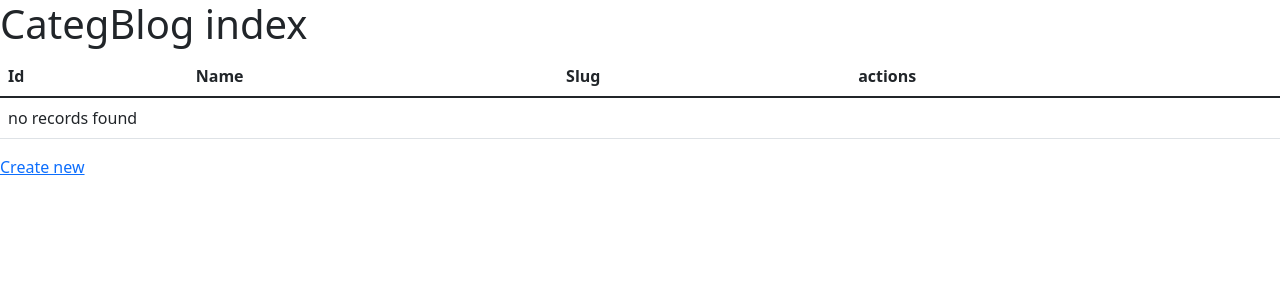
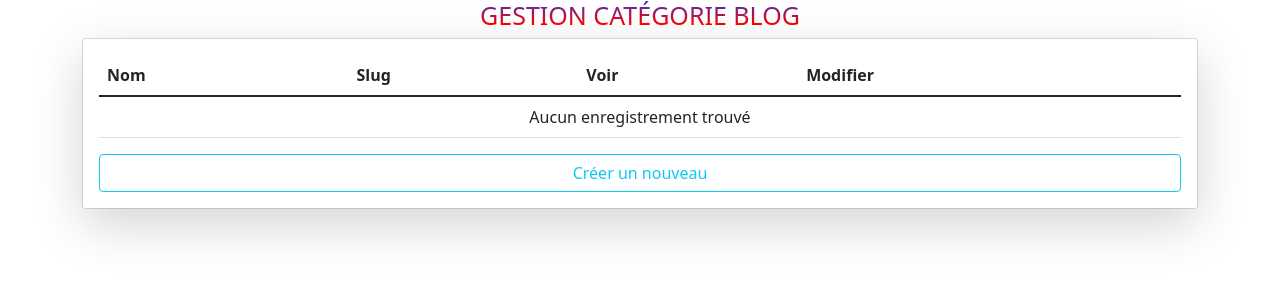
Before and after one commit to lefebvredavid59/sitePersoSF4, a Symfony app: template templates/admin/blog/categ_blog_admin/index.html.twig in a window 1280 px wide. Shown: the top 300 px of the page. Run offline with Twig, Linux system fonts and the light colour scheme; the template is opened without the code that fills it, so the values that code supplies are empty; some libraries are stand-ins or nearby versions.

Commit message:
update view categ blog

```diff
--- a/templates/admin/blog/categ_blog_admin/_delete_form.html.twig
+++ b/templates/admin/blog/categ_blog_admin/_delete_form.html.twig
@@ -1,4 +1,6 @@
-<form method="post" action="{{ path('categ_blog_admin_delete', {'id': categ_blog.id}) }}" onsubmit="return confirm('Are you sure you want to delete this item?');">
+
+<form method="post" action="{{ path('categ_blog_admin_delete', {'id': categ_blog.id}) }}"
+      onsubmit="return confirm('Êtes-vous sûr de bien vouloir supprimer cet catégorie ?');">
     <input type="hidden" name="_token" value="{{ csrf_token('delete' ~ categ_blog.id) }}">
-    <button class="btn">Delete</button>
+    <button class="btn btn-outline-danger my-3">Supprimer</button>
 </form>
--- a/templates/admin/blog/categ_blog_admin/index.html.twig
+++ b/templates/admin/blog/categ_blog_admin/index.html.twig
@@ -1,37 +1,47 @@
 {% extends 'base.html.twig' %}
 
-{% block title %}CategBlog index{% endblock %}
+{% block title %}{{ parent() }} Gestion Catégorie Blog{% endblock %}
 
 {% block body %}
-    <h1>CategBlog index</h1>
+    <div class="container">
+        <h1 class="navhead display-2 text-center">Gestion Catégorie Blog</h1>
 
+        <div class="card">
+            <div class="card-body shadow-lg">
                 <table class="table">
                     <thead>
                     <tr>
-                <th>Id</th>
-                <th>Name</th>
+                        <th>Nom</th>
                         <th>Slug</th>
-                <th>actions</th>
+                        <th>Voir</th>
+                        <th>Modifier</th>
                     </tr>
                     </thead>
                     <tbody>
                     {% for categ_blog in categ_blogs %}
                         <tr>
-                <td>{{ categ_blog.id }}</td>
                             <td>{{ categ_blog.name }}</td>
                             <td>{{ categ_blog.slug }}</td>
                             <td>
-                    <a href="{{ path('categ_blog_admin_show', {'id': categ_blog.id}) }}">show</a>
-                    <a href="{{ path('categ_blog_admin_edit', {'id': categ_blog.id}) }}">edit</a>
+                                <a href="{{ path('categ_blog_admin_show', {'id': categ_blog.id}) }}">Voir</a>
+                            </td>
+                            <td>
+                                <a href="{{ path('categ_blog_admin_edit', {'id': categ_blog.id}) }}">Modifier</a>
                             </td>
                         </tr>
                     {% else %}
-            <tr>
-                <td colspan="4">no records found</td>
+                        <tr class="text-center">
+                            <td colspan="4">Aucun enregistrement trouvé</td>
                         </tr>
                     {% endfor %}
                     </tbody>
                 </table>
 
-    <a href="{{ path('categ_blog_admin_new') }}">Create new</a>
+
+                <div class="d-grid">
+                    <a href="{{ path('categ_blog_admin_new') }}" class="btn btn-outline-info">Créer un nouveau</a>
+                </div>
+            </div>
+        </div>
+    </div>
 {% endblock %}
```
Also changed, not shown: templates/admin/blog/categ_blog_admin/_form.html.twig (+8 -2 lines), templates/admin/blog/categ_blog_admin/edit.html.twig (+14 -5 lines), templates/admin/blog/categ_blog_admin/new.html.twig (+16 -4 lines), templates/admin/blog/categ_blog_admin/show.html.twig (+19 -11 lines). Lines whose indentation alone changed are shown as unchanged.
